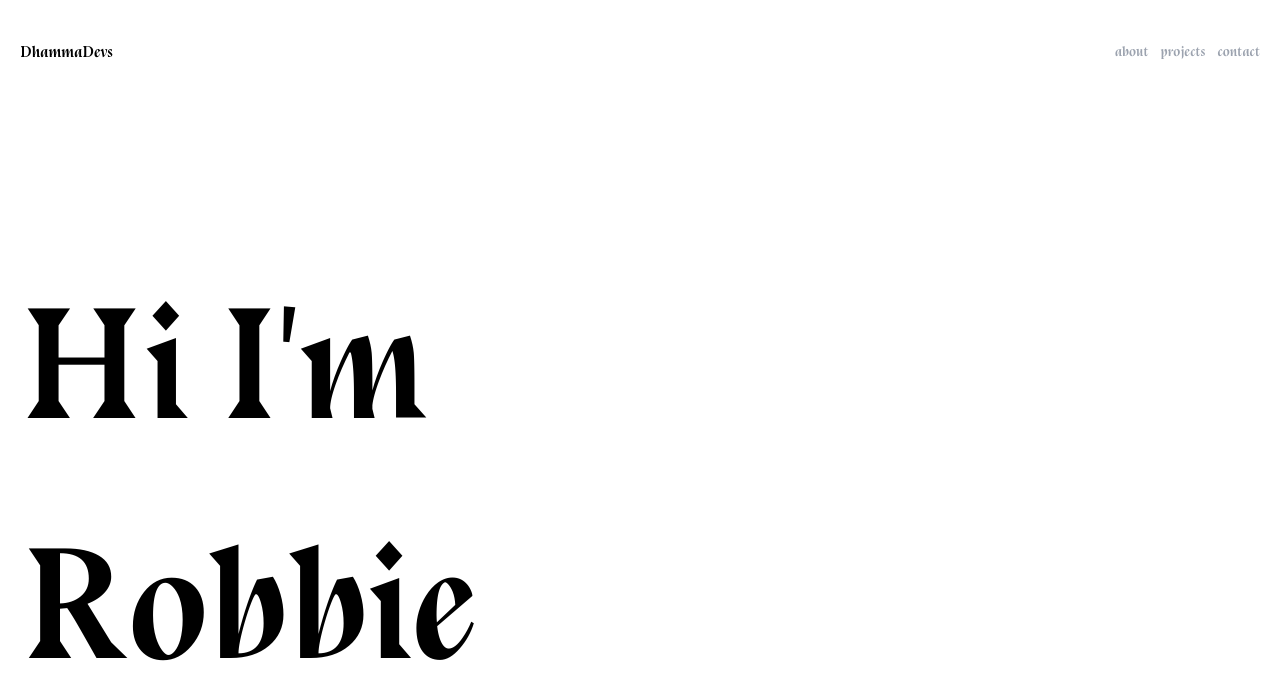
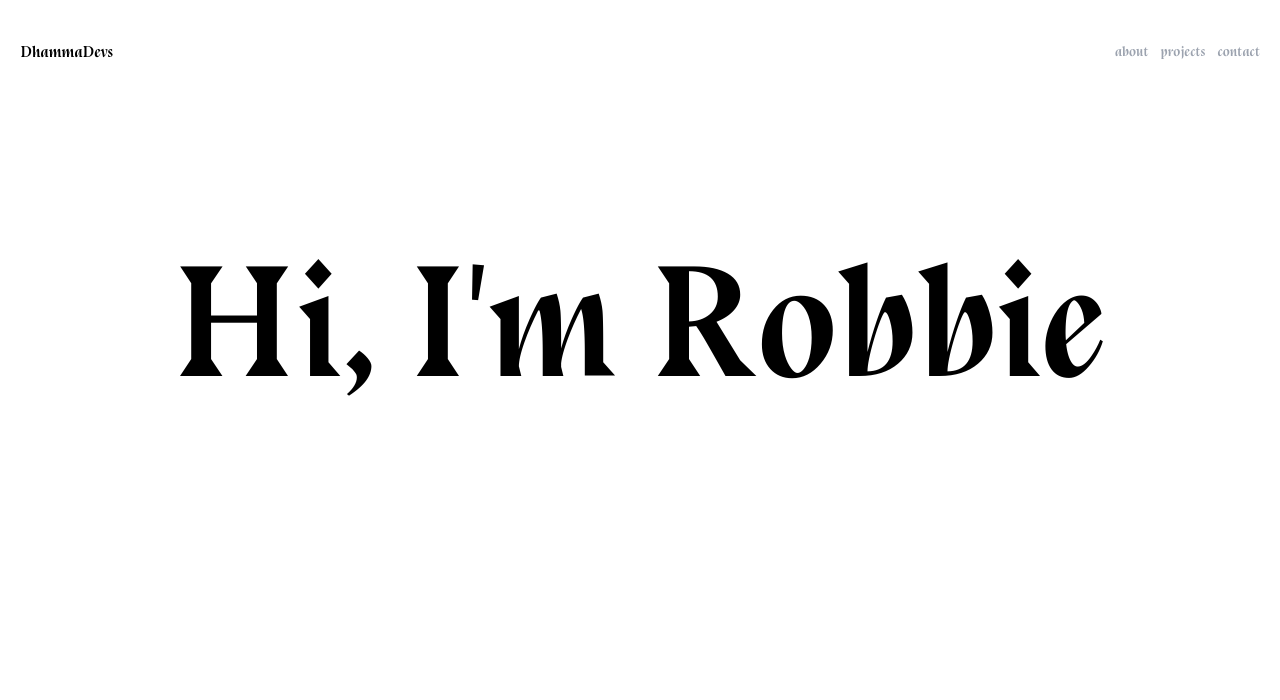
Before and after one commit to RobbieProkop/portfolio, a Next.js app: page / in a window 1280 px wide. Shown: the top 700 px of the page. Built offline with nearby package versions, Linux system fonts and the light colour scheme.

Commit message:
box animation, hello animation

```diff
--- a/components/Header.tsx
+++ b/components/Header.tsx
@@ -31,6 +31,7 @@ const Header = (props: Props) => {
           scale: 1,
         }}
         transition={{
+          delay: 4,
           duration: 1.7,
           type: "spring",
         }}
@@ -49,6 +50,7 @@ const Header = (props: Props) => {
           scale: 1,
         }}
         transition={{
+          delay: 4,
           duration: 1.4,
         }}
         className="flex flex-flex-row items-center cursor-pointer"
--- a/components/Hero.tsx
+++ b/components/Hero.tsx
@@ -3,27 +3,44 @@ import { motion } from "framer-motion";
 type Props = {};
 const Hero = (props: Props) => {
   return (
+    <>
       <motion.div
+        initial={{
+          scale: 0,
+          opacity: 0,
+        }}
         animate={{
-        scale: [0, 1, 2, 2, 1, 1],
+          opacity: 1,
+          scale: [0, 1, 2, 2, 1, 1, 0],
           rotate: [0, 0, 0, 180, 180, 0],
           borderRadius: ["0%", "0%", "0%", "50%", "50%", "0%"],
         }}
         transition={{
-        duration: 2,
+          duration: 2.5,
           ease: "easeInOut",
           times: [0, 0.2, 0.5, 0.8, 1],
-        // repeat: Infinity,
-        // repeatDelay: 1,
         }}
-      className="box flex items-center justify-center w-full"
+        className="box flex items-center justify-center mx-auto"
+      />
+      <motion.div
+        initial={{
+          opacity: 0,
+        }}
+        animate={{
+          y: -200,
+          opacity: 1,
+        }}
+        transition={{
+          delay: 2,
+          duration: 2,
+        }}
+        className="name  flex flex-col justify-center items-center"
       >
-      <motion.div className="h-screen flex flex-col justify-center items-center">
-        <div className="line"></div>
-        <h1 className="">Hi I'm Robbie</h1>
+        <motion.div className="line"></motion.div>
+        <h1 className="">Hi, I'm Robbie</h1>
         <div className="line"></div>
       </motion.div>
-    </motion.div>
+    </>
   );
 };
 // <motion.div
--- a/styles/globals.scss
+++ b/styles/globals.scss
@@ -25,9 +25,13 @@ body {
 }
 
 .box {
-  width: 50%;
-  height: 100%;
+  width: 300px;
+  height: 300px;
   background: white;
+}
+
+.name {
+  top: 0;
 }
 @media (min-width: 400px) {
   h1 {
```
Lines whose indentation alone changed are shown as unchanged.
